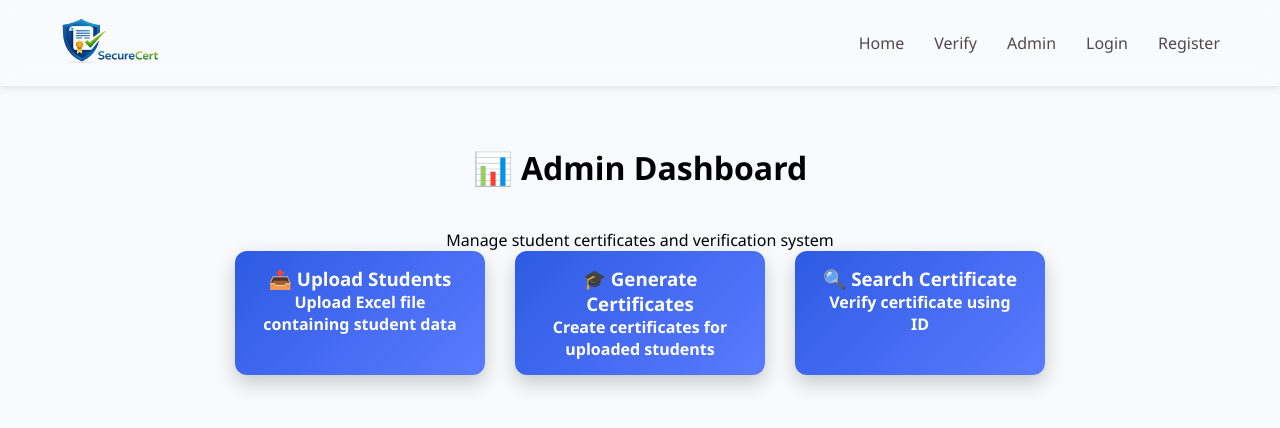
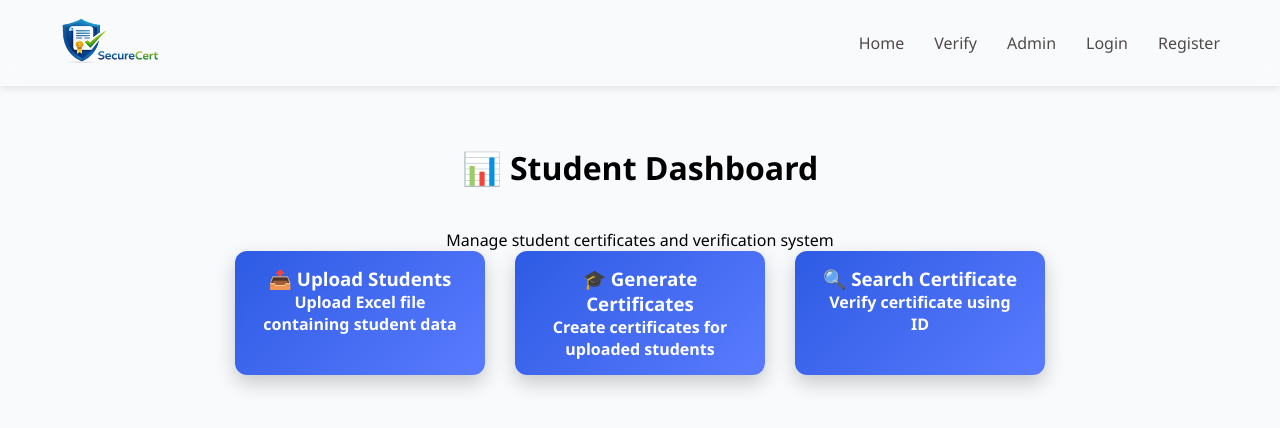
Before and after one commit to MuttannaSingadi/certificate-verification-system, a React (Vite) app in the folder frontend/: page /dashboard in a window 1280 px wide. Shown: the top 428 px of the page. Built offline with nearby package versions, Linux system fonts and the light colour scheme.

Commit message:
Updated search page with auto verification and UI improvements

```diff
--- a/frontend/src/pages/Dashboard.jsx
+++ b/frontend/src/pages/Dashboard.jsx
@@ -12,7 +12,7 @@ export default function Dashboard() {
 
       <div className="dashboard">
 
-        <h1>📊 Admin Dashboard</h1>
+        <h1>📊 Student Dashboard</h1>
 
         <p className="dashboard-subtitle">
           Manage student certificates and verification system
```
